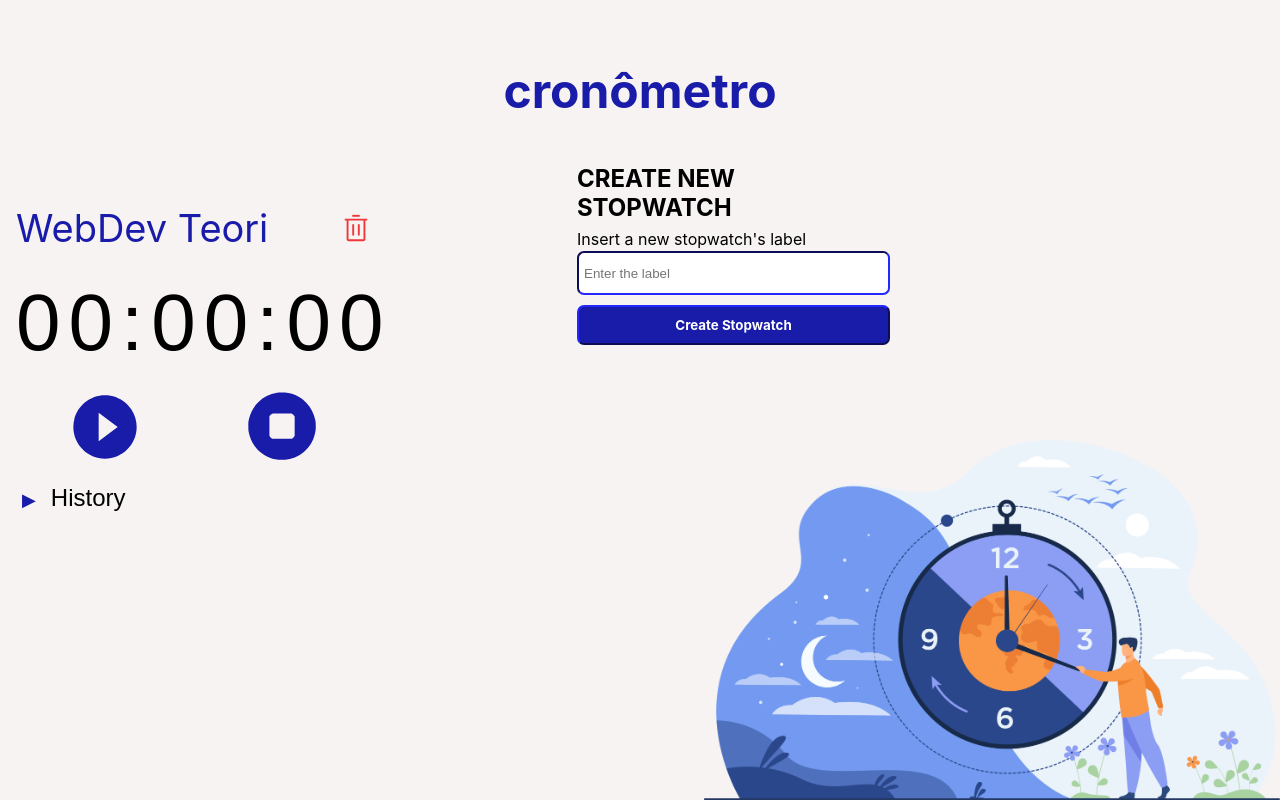
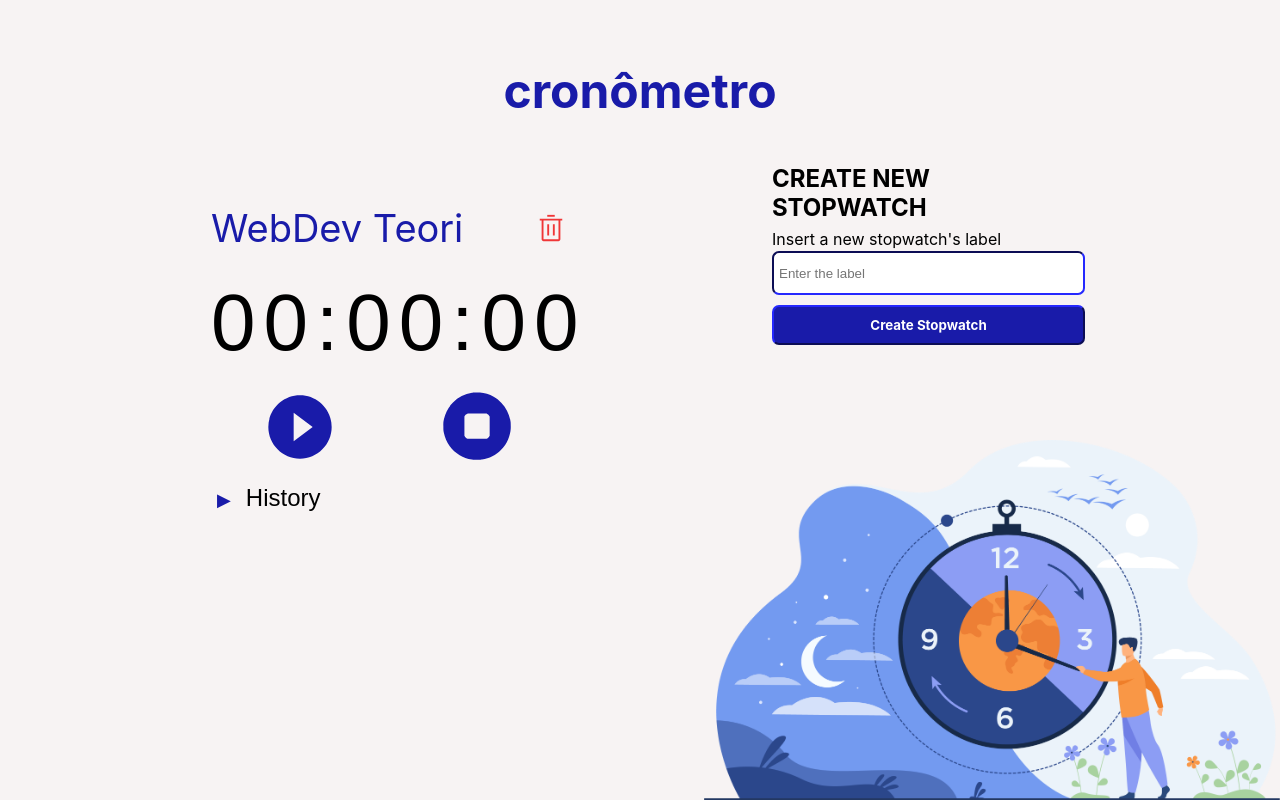
Before and after one commit to Kel1-WebDev/kel1-timer-vue, a Vue app in the folder front-end/: page / in a window 1280 px wide. Built offline with nearby package versions, Linux system fonts and the light colour scheme; a web font is replaced by a local one.

Commit message:
ch(layout);Refine stopwatch list layout

```diff
--- a/front-end/src/components/StopwatchList.vue
+++ b/front-end/src/components/StopwatchList.vue
@@ -1,12 +1,12 @@
 <template>
-  <div>
+  <div style="display:flex; flex-direction:column">
     <div class="center-content">
       <h1 id="title">cronômetro</h1>
     </div>
     <div class="row">
       <div class="fixed-list">
         <div id="container">
-          <stopwatch-item />
+          <StopwatchItem />
         </div>
       </div>
       <div>
```
